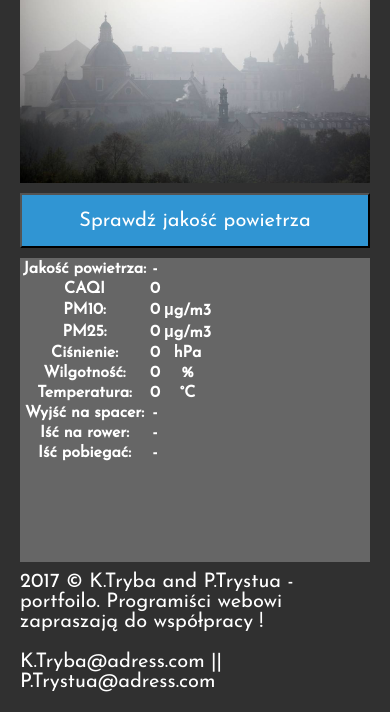
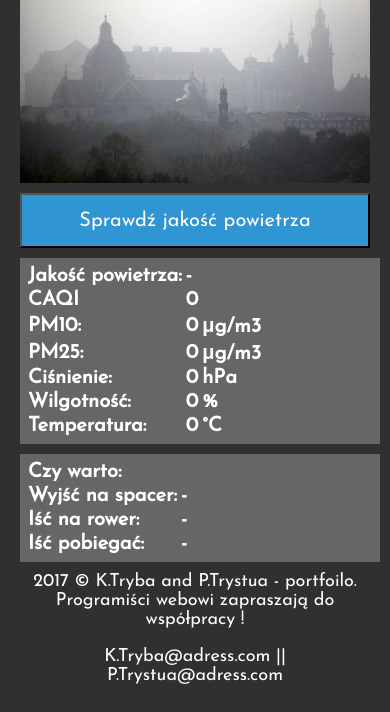
Before and after one commit to pafvcio/czystePluca, a plain HTML site: page index.html in a window 390 px wide. Shown: the part 161-873 px from the top of the page. Drawn offline with Linux system fonts and the light colour scheme; some packages are replaced by stand-ins of ours.

Commit message:
Front correction

```diff
--- a/index.html
+++ b/index.html
@@ -66,6 +66,15 @@
                         <th id="temperature">0</th>
                         <th>°C</th>
                     </tr>
+                </table>
+
+            </div>
+            <div class="tile2">
+                <table>
+                    <tr>
+                        <th>Czy warto: </th>
+                    </tr>
+
                     <tr>
                         <th>Wyjść na spacer: </th>
                         <th id="canGoWalk">-</th>
@@ -79,8 +88,8 @@
                         <th id="canRunning">-</th>
                     </tr>
                 </table>
+            </div>
 
-            </div>
             <div style="clear: both;"></div>
 
             <div class="rectangle">
--- a/style.css
+++ b/style.css
@@ -3,12 +3,24 @@ body {
     color: #ffffff;
     font-family: 'Josefin Sans', sans-serif;
     font-size: 20px;
-    margin:20px;
+    margin: 20px;
+    height: auto;
+}
+
+th {
+    text-align: left;
+    font-size: 20px;
+}
+
+.rectangle {
+    text-align: center;
+    font-size: 18px;
+    font-family: 'Josefin Sans', sans-serif;
 }
 
 #logo {
     float: left;
-    text-align:center;
+    text-align: center;
     font-family: 'Josefin Sans', sans-serif;
     font-size: 40px;
     width: 100%;
@@ -58,8 +70,9 @@ body {
 
 .tile2 {
     margin-bottom: 10px;
+    padding: 5px;
     width: 100%;
-    height: 304px;
+    height: auto;
     background-color: #666666;
     float: left;
     text-align: center;
```
